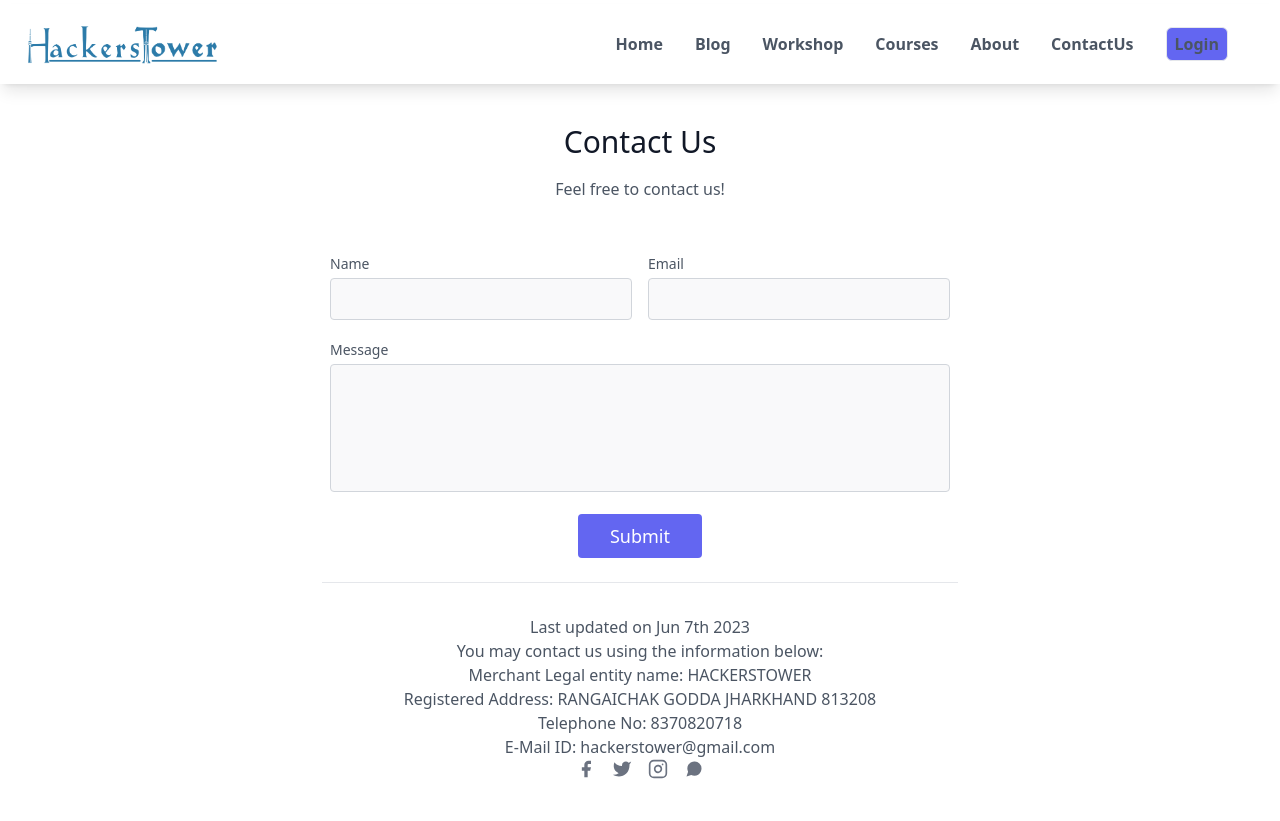
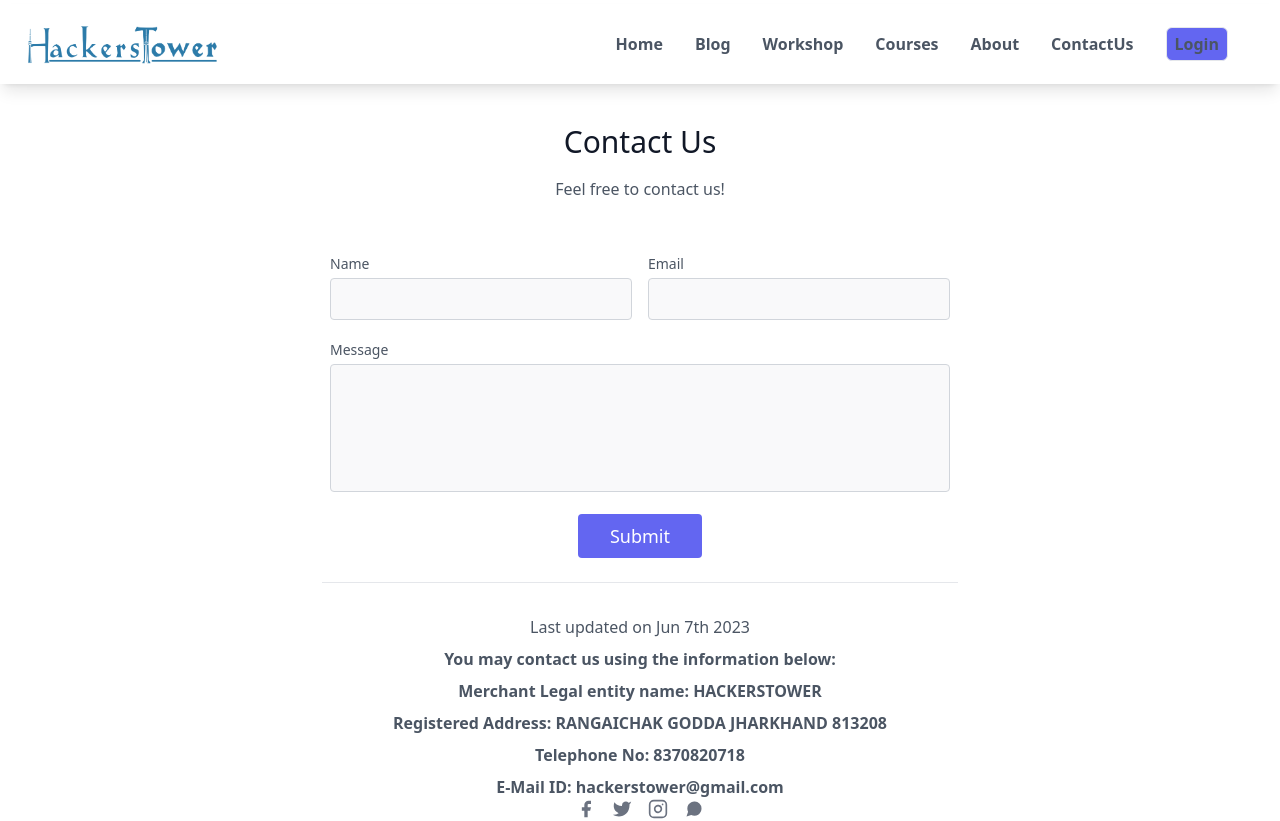
Before and after one commit to tony83033/HackersTower-nextjs, a Next.js app: page /contact in a window 1280 px wide. Shown: the top 821 px of the page. Built offline with nearby package versions, Linux system fonts and the light colour scheme.

Commit message:
fix contact us page

```diff
--- a/pages/contact.js
+++ b/pages/contact.js
@@ -66,12 +66,12 @@ const contact = () => {
 
          <div className='container'>
           <h3>Last updated on Jun 7th 2023</h3>
-          <p> You may contact us using the information below:</p>
-          <p>Merchant Legal entity name: HACKERSTOWER</p>
-          <p>Registered Address: RANGAICHAK GODDA JHARKHAND 813208</p>
-          <p>Telephone No: 8370820718
+          <p className='mt-2 font-bold text-black-900'> You may contact us using the information below:</p>
+          <p className='mt-2 font-bold text-black-900'>Merchant Legal entity name: HACKERSTOWER</p>
+          <p className='mt-2 font-bold text-black-900'>Registered Address: RANGAICHAK GODDA JHARKHAND 813208</p>
+          <p className='mt-2 font-bold text-black-900'>Telephone No: 8370820718
 </p>
-<p>E-Mail ID: hackerstower@gmail.com</p>
+<p className='mt-2 font-bold text-black-900'>E-Mail ID: hackerstower@gmail.com</p>
       </div>
           {/* <p />
           <p /> */}
```
